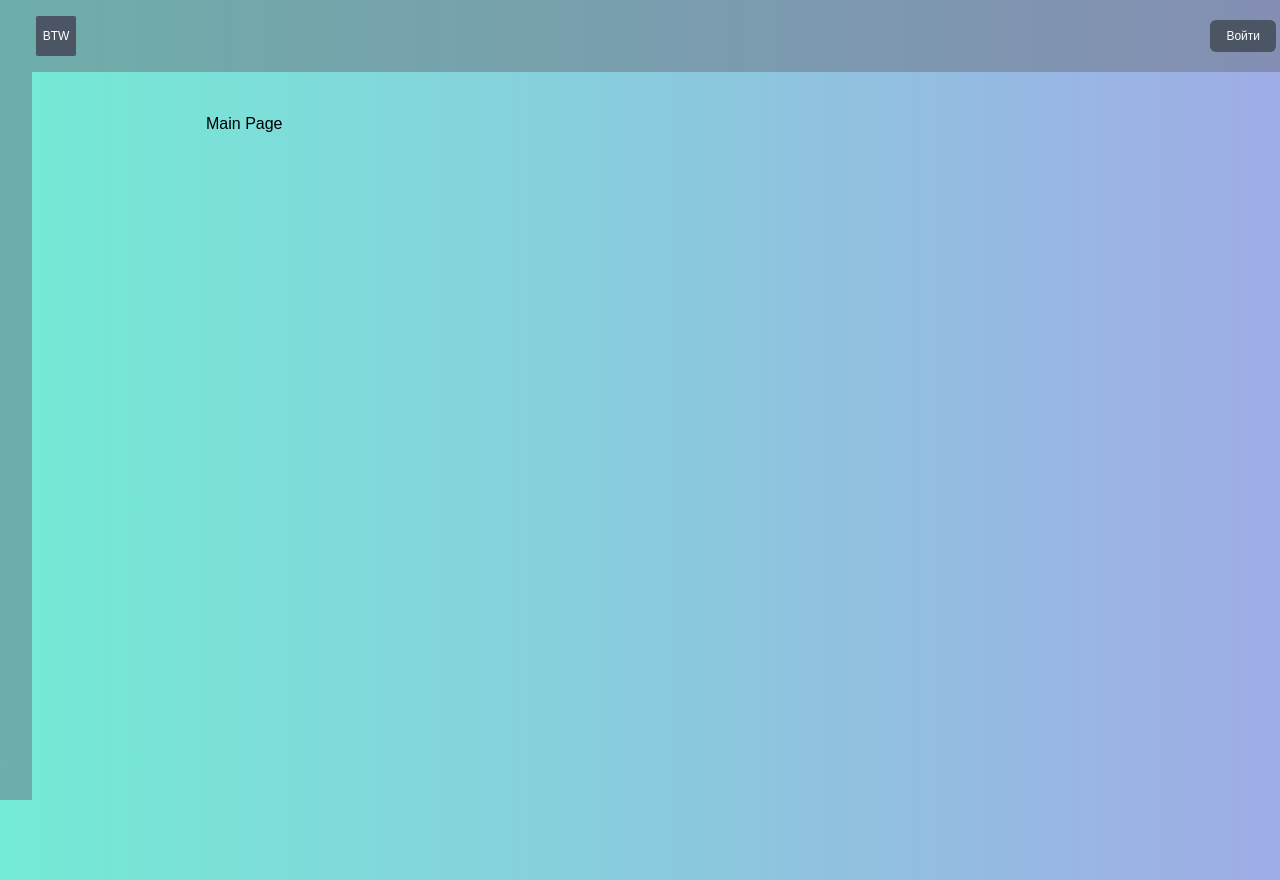
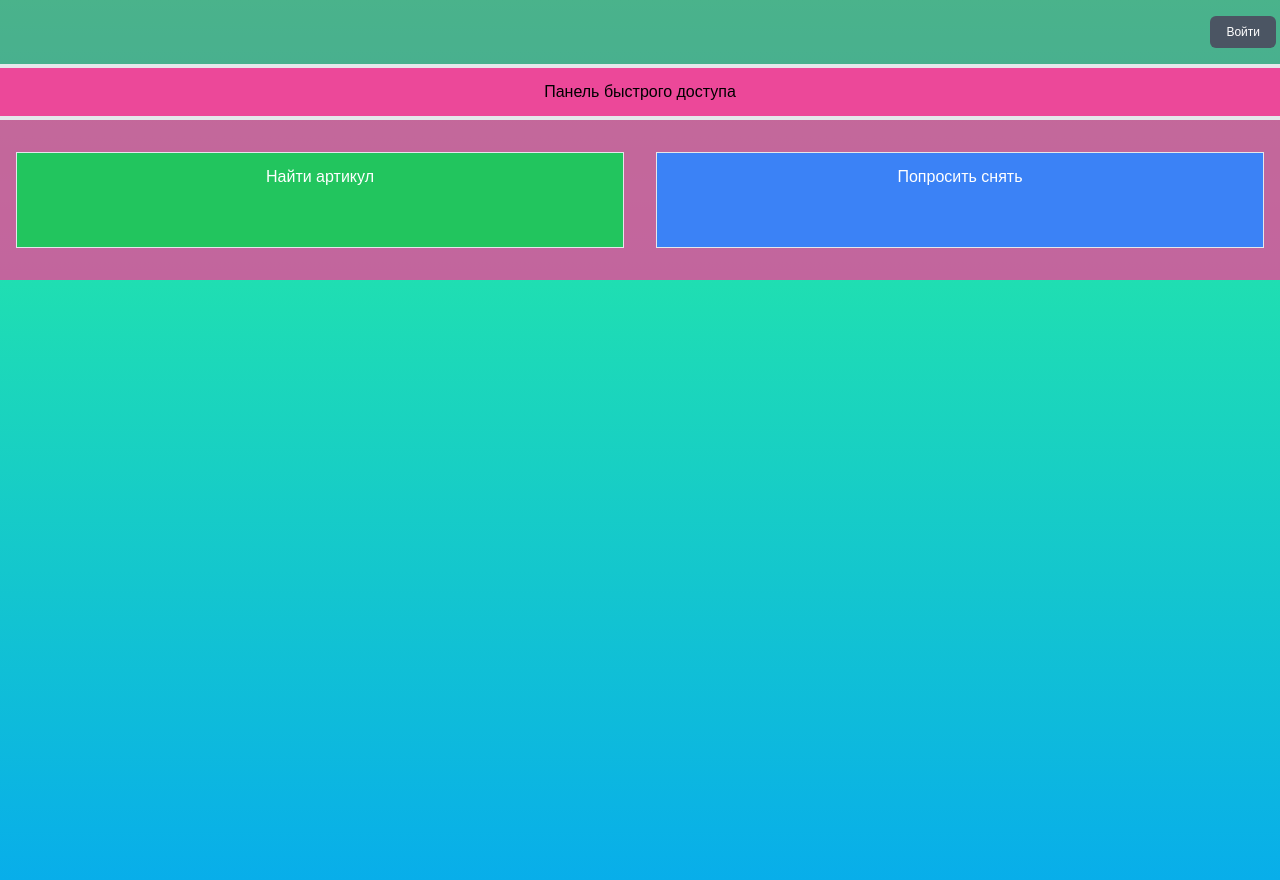
Before and after one commit to PlatenPrime/BTW, a React (Create React App) app in the folder client/: page / in a window 1280 px wide. Built offline with nearby package versions, Linux system fonts and the light colour scheme; no server answers.

Commit message:
start styling

```diff
--- a/client/src/App.js
+++ b/client/src/App.js
@@ -5,7 +5,7 @@
 import 'react-toastify/dist/ReactToastify.css';
 
 
-import MainPage from "./pages/Pallet/MainPage";
+import MainPage from "./pages/MainPage";
 import PalletsPage from "./pages/Pallet/PalletsPage";
 import PalletPage from "./pages/Pallet/PalletPage";
 import AddPalletPage from "./pages/Pallet/AddPalletPage";
--- /dev/null
+++ b/client/src/components/Icons/DeleteIcon.jsx
@@ -0,0 +1,14 @@
+import React from 'react';
+
+const DeleteIcon = () => {
+	return (
+		<div className='flex justify-center mx-auto' >
+			<svg xmlns="http://www.w3.org/2000/svg" fill="none" viewBox="0 0 24 24" strokeWidth={1.5} stroke="currentColor" className="w-6 h-6">
+				<path strokeLinecap="round" strokeLinejoin="round" d="M14.74 9l-.346 9m-4.788 0L9.26 9m9.968-3.21c.342.052.682.107 1.022.166m-1.022-.165L18.16 19.673a2.25 2.25 0 01-2.244 2.077H8.084a2.25 2.25 0 01-2.244-2.077L4.772 5.79m14.456 0a48.108 48.108 0 00-3.478-.397m-12 .562c.34-.059.68-.114 1.022-.165m0 0a48.11 48.11 0 013.478-.397m7.5 0v-.916c0-1.18-.91-2.164-2.09-2.201a51.964 51.964 0 00-3.32 0c-1.18.037-2.09 1.022-2.09 2.201v.916m7.5 0a48.667 48.667 0 00-7.5 0" />
+			</svg>
+
+		</div>
+	);
+};
+
+export default DeleteIcon;
--- /dev/null
+++ b/client/src/components/Icons/EditIcon.jsx
@@ -0,0 +1,14 @@
+import React from 'react';
+
+const EditIcon = () => {
+	return (
+		<div className='flex justify-center mx-auto'>
+			<svg xmlns="http://www.w3.org/2000/svg" fill="none" viewBox="0 0 24 24" strokeWidth={1.5} stroke="currentColor" className="w-6 h-6">
+				<path strokeLinecap="round" strokeLinejoin="round" d="M16.862 4.487l1.687-1.688a1.875 1.875 0 112.652 2.652L10.582 16.07a4.5 4.5 0 01-1.897 1.13L6 18l.8-2.685a4.5 4.5 0 011.13-1.897l8.932-8.931zm0 0L19.5 7.125M18 14v4.75A2.25 2.25 0 0115.75 21H5.25A2.25 2.25 0 013 18.75V8.25A2.25 2.25 0 015.25 6H10" />
+			</svg>
+		</div>
+
+	);
+};
+
+export default EditIcon;
--- /dev/null
+++ b/client/src/components/Icons/SaveIcon.jsx
@@ -0,0 +1,14 @@
+import React from 'react';
+
+const SaveIcon = () => {
+	return (
+		<div className='flex justify-center mx-auto'>
+			<svg xmlns="http://www.w3.org/2000/svg" fill="none" viewBox="0 0 24 24" strokeWidth={1.5} stroke="currentColor" className="w-6 h-6">
+				<path strokeLinecap="round" strokeLinejoin="round" d="M9 12.75L11.25 15 15 9.75M21 12a9 9 0 11-18 0 9 9 0 0118 0z" />
+			</svg>
+
+		</div>
+	);
+};
+
+export default SaveIcon;
--- a/client/src/components/Layout.jsx
+++ b/client/src/components/Layout.jsx
@@ -7,9 +7,6 @@
 		<>
 			<div className='container mx-auto flex'>
 
-				<div>
-					<Sidebar />
-				</div>
 
 
 				<div className='w-full'>
--- a/client/src/components/Navbar.jsx
+++ b/client/src/components/Navbar.jsx
@@ -27,11 +27,17 @@
 
 	return (
 		<div className='flex py-4 px-1 justify-between items-center bg-gray-500 bg-opacity-50 w-full'>
-			<span className='flex justify-center items-center w-10 h-10 bg-gray-600 text-xs text-white rounded-sm'>
-				BTW
-			</span>
 
 
+			<div className='flex  '>
+				{isAuth &&
+					(<ul className='flex gap-8 '>
+						<li><NavLink to={"/"} className='text-lg text-black hover:text-white' style={({ isActive }) => isActive ? activeStyles : undefined} >Главная</NavLink></li>
+						<li><NavLink to={"pallets"} className='text-lg text-black hover:text-white' style={({ isActive }) => isActive ? activeStyles : undefined}>Паллеты</NavLink></li>
+
+					</ul>)
+				}
+			</div>
 
 
 
--- a/client/src/components/Pallet/PalletPosition.jsx
+++ b/client/src/components/Pallet/PalletPosition.jsx
@@ -1,4 +1,8 @@
 import React, { useEffect, useState } from 'react';
+
+import DeleteIcon from '../Icons/DeleteIcon';
+import EditIcon from '../Icons/EditIcon';
+import SaveIcon from '../Icons/SaveIcon';
 
 
 
@@ -82,17 +86,17 @@
 			{isPalletEditing && isPositionEditing ?
 
 
-				<div>
+				<div className='w-3/5 flex p-1'>
 
 					<input type="text"
-						className='text-black rounded-md pl-2 bg-white p-3  outline-none mx-2'
+						className='text-black rounded-md pl-1 bg-white p-1  outline-none mx-1 w-1/2'
 						value={newArt}
 						onChange={(e) => setNewArt(e.target.value)}
 
 					/>
 
 					<input type="number"
-						className='text-black rounded-md pl-2 bg-white p-3   outline-none mx-2'
+						className='text-black rounded-md pl-1 bg-white p-1   outline-none mx-1 w-1/2'
 						value={newPieces}
 						onChange={(e) => setNewPieces(e.target.value)}
 					/>
@@ -113,25 +117,28 @@
 
 			{isPalletEditing &&
 
-				<div>
+				<div className='w-2/5'>
 
 
 					{isPositionEditing ?
 
-						<div>
+						<div className='flex  w-2/5 p-1 mx-auto'>
+
 
 							<button
-								className='   bg-red-600 text-white p-1 rounded-lg mx-2 '
-								onClick={() => handlerPositionDelete(id)}
-							>Delete
+								className='   bg-green-600 text-white p-1 rounded-lg mx-1 '
+								onClick={() => handlerPositionSave(id)}
+							>
+								<SaveIcon />
 							</button>
 
 
-
 							<button
-								className='   bg-green-600 text-white p-1 rounded-lg mx-2 '
-								onClick={() => handlerPositionSave(id)}
-							>Save</button>
+								className='   bg-red-600 text-white p-1 rounded-lg mx-1 '
+								onClick={() => handlerPositionDelete(id)}
+							>
+								<DeleteIcon />
+							</button>
 
 
 						</div>
@@ -141,12 +148,14 @@
 
 
 
-						<div>
+						<div className='flex justify-center'>
 
 							<button
-								className='text-white  bg-blue-400 rounded-md p-1 m-1'
+								className='text-white   rounded-md p-1 mx-auto'
 								onClick={() => handlerPositionEdit(id)}
-							>Edit</button>
+							>
+								<EditIcon />
+							</button>
 
 						</div>
 					}
--- a/client/src/components/Pallet/PalletTitle.jsx
+++ b/client/src/components/Pallet/PalletTitle.jsx
@@ -1,4 +1,7 @@
 import React, { useEffect, useState } from 'react';
+
+import EditIcon from "./../Icons/EditIcon"
+import SaveIcon from "./../Icons/SaveIcon"
 
 const PalletTitle = ({ title, setTitle, isPalletEditing }) => {
 
@@ -41,10 +44,14 @@
 
 
 					{isPalletEditing && <button
-						className='text-white  bg-blue-400 rounded-md p-1 mx-2 w-1/5'
+						className='text-white  rounded-md p-1 mx-2 w-1/5'
 						onClick={handlerSaveTitle}
 
-					>Save</button>}
+					>
+						<SaveIcon />
+
+
+					</button>}
 
 				</div>
 
@@ -63,18 +70,24 @@
 					{title ?
 
 						isPalletEditing && <button
-							className='text-white  bg-blue-400 rounded-md p-1 mx-2 w-1/5'
+							className='text-white  rounded-md p-1 mx-2 w-1/5 mx-auto'
 							onClick={handlerEditTitle}
 
-						>Edit</button>
+						>
+
+
+							<EditIcon />
+
+
+						</button>
 
 						:
 
 						isPalletEditing && <button
-							className='text-white flex justify-center  bg-blue-400 rounded-md p-1 mx-2 w-1/5'
+							className='text-white text-sm flex justify-center   rounded-md p-1 w-full'
 							onClick={handlerEditTitle}
 
-						>Add</button>
+						>Добавить название</button>
 
 					}
 
--- a/client/src/index.css
+++ b/client/src/index.css
@@ -8,8 +8,11 @@
 body {
 
 	font-family: 'Poppins', sans-serif;
-	background-color: #74EBD5;
-	background-image: linear-gradient(90deg, #74EBD5 0%, #9FACE6 100%);
+
+
+	background-color: #08AEEA;
+background-image: linear-gradient(0deg, #08AEEA 0%, #2AF598 100%);
+
 
 
 
--- /dev/null
+++ b/client/src/pages/MainPage.jsx
@@ -0,0 +1,31 @@
+import React from 'react';
+
+const MainPage = () => {
+
+
+
+
+
+
+	return (
+		<div className='max-w-[1280px] bg-pink-500 bg-opacity-80 mx-auto ' >
+
+			<div
+				className='w-full p-3 mx-auto bg-pink-500 flex justify-center  border-y-4'
+
+			>Панель быстрого доступа</div>
+
+			<div className='flex min-h-40 py-4'>
+				<div className='w-1/2 m-4 border flex justify-center p-3 bg-green-500 text-white text-md'>
+					Найти артикул
+				</div>
+				<div className='w-1/2 m-4 border flex justify-center p-3  bg-blue-500 text-white text-md'>
+					Попросить снять
+				</div>
+			</div>
+
+		</div>
+	);
+};
+
+export default MainPage;
--- a/client/src/pages/Pallet/MainPage.jsx
+++ /dev/null
@@ -1,17 +0,0 @@
-import React from 'react';
-
-const MainPage = () => {
-
-
-
-
-
-
-	return (
-		<div className='max-w-[900px] mx-auto py-10' >
-			Main Page
-		</div>
-	);
-};
-
-export default MainPage;
--- a/client/src/pages/Pallet/PalletPage.jsx
+++ b/client/src/pages/Pallet/PalletPage.jsx
@@ -128,7 +128,7 @@
 
 
 	return (
-		<div className='mx-auto w-3/4  shadow-lg shadow-slate-400 rounded-b-md'>
+		<div className='mx-auto w-4/5  shadow-lg shadow-slate-400 rounded-b-md'>
 
 
 
```
